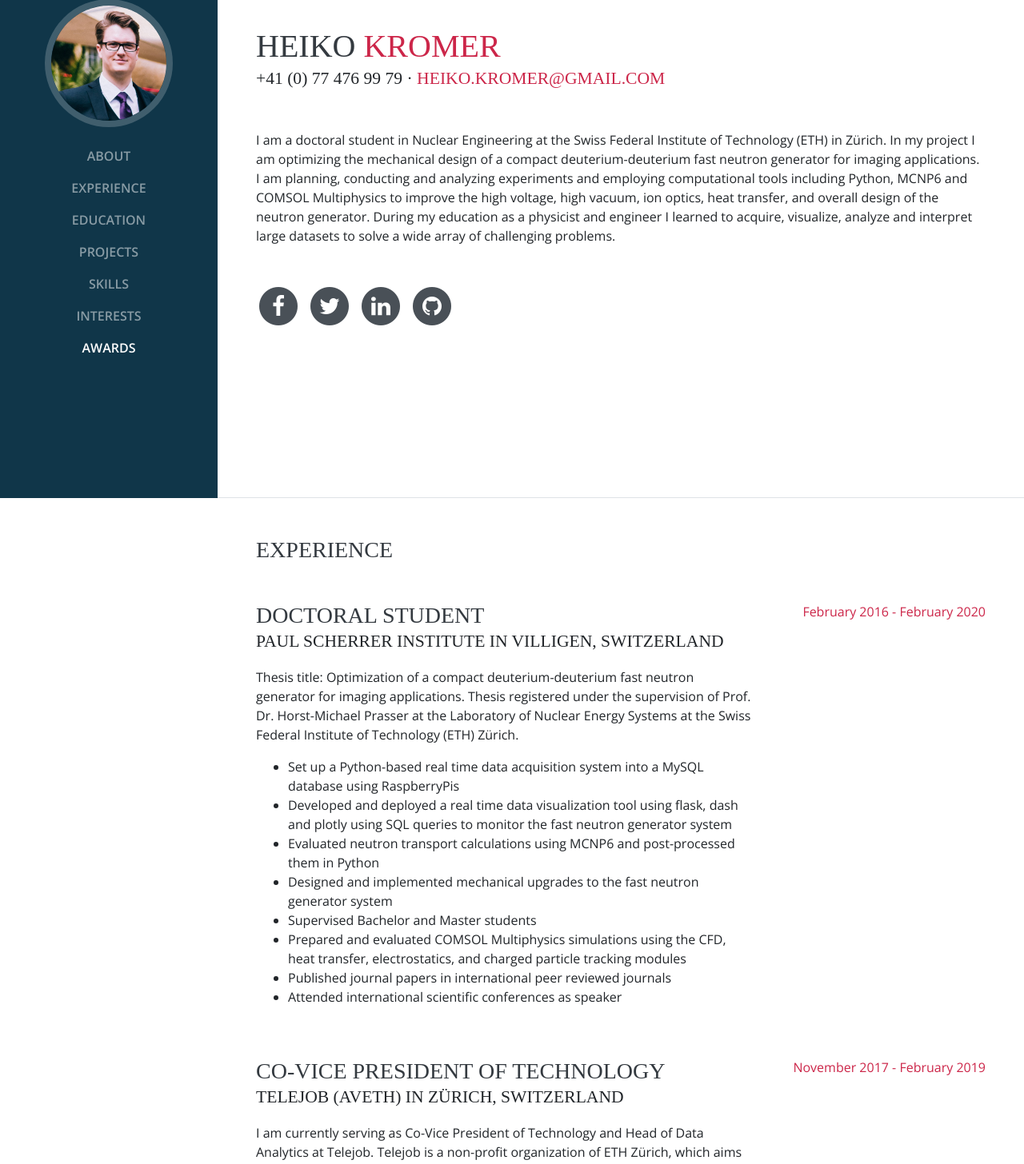
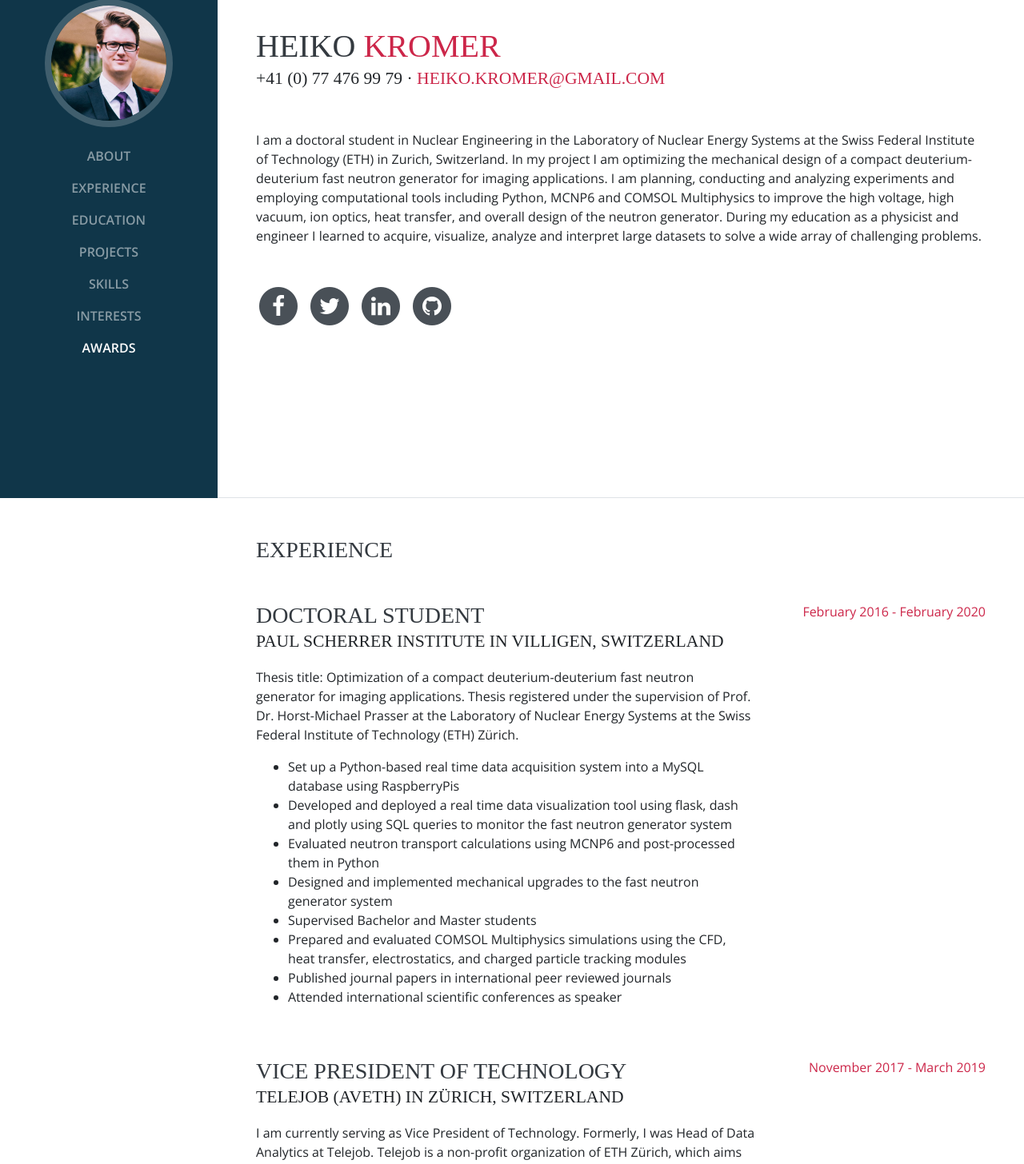
Before and after one commit to kromerh/my-portfolio, a Vue app: page / in a window 1280 px wide. Shown: the part 177-1633 px from the top of the page at 80% size. Built offline with nearby package versions, Linux system fonts and the light colour scheme; some icons are missing; a web font is replaced by a local one.

Commit message:
updated ETH

```diff
--- a/src/App.vue
+++ b/src/App.vue
@@ -146,7 +146,7 @@
               <div class="subheading mb-3">Master of Science in Nuclear Reactor Physics and Engineering</div>
               <p>Second part of the European Union program "European Master in Nuclear Energy" (EMINE).</p>
               <p>Master thesis "Experimental Determination of Model Parameters for Subcooled Nucleate Flow Boiling" at ABB Corporate Research in Västeras, Sweden. Grade: 20.0 / 20.0</p>
-              <p>Final Grade: 16.2 / 20.0 with distinction "mention très bien"</p>
+              <p>Final Grade: 16.2 / 20.0 with distinction "mention trés bien"</p>
             </div>
             <div class="resume-date text-md-right">
               <span class="text-primary">September 2014 - September 2015</span>
@@ -405,7 +405,7 @@ export default {
       surname: 'Kromer',
       address: '+41 (0) 77 476 99 79 ·',
       email: 'heiko.kromer@gmail.com',
-      aboutMe: 'I am a doctoral student in Nuclear Engineering at the Swiss Federal Institute of Technology (ETH) in Zürich. In my project I am optimizing the mechanical design of a compact deuterium-deuterium fast neutron generator for imaging applications. I am planning, conducting and analyzing experiments and employing computational tools including Python, MCNP6 and COMSOL Multiphysics to improve the high voltage, high vacuum, ion optics, heat transfer, and overall design of the neutron generator. During my education as a physicist and engineer I learned to acquire, visualize, analyze and interpret large datasets to solve a wide array of challenging problems.',
+      aboutMe: 'I am a doctoral student in Nuclear Engineering in the Laboratory of Nuclear Energy Systems at the Swiss Federal Institute of Technology (ETH) in Zurich, Switzerland. In my project I am optimizing the mechanical design of a compact deuterium-deuterium fast neutron generator for imaging applications. I am planning, conducting and analyzing experiments and employing computational tools including Python, MCNP6 and COMSOL Multiphysics to improve the high voltage, high vacuum, ion optics, heat transfer, and overall design of the neutron generator. During my education as a physicist and engineer I learned to acquire, visualize, analyze and interpret large datasets to solve a wide array of challenging problems.',
       experience: [
         {
           position: 'Doctoral Student',
@@ -425,9 +425,9 @@ export default {
           endDate: 'February 2020'
         },
         {
-          position: 'Co-Vice President of Technology',
+          position: 'Vice President of Technology',
           company: 'Telejob (AVETH) in Zürich, Switzerland',
-          description: 'I am currently serving as Co-Vice President of Technology and Head of Data Analytics at Telejob. Telejob is a non-profit organization of ETH Zürich, which aims to reach and connect students and employers - companies as well as universities - in Switzerland. Telejob is run mainly by student volunteers.',
+          description: 'I am currently serving as Vice President of Technology. Formerly, I was Head of Data Analytics at Telejob. Telejob is a non-profit organization of ETH Zürich, which aims to reach and connect students and employers - companies as well as universities - in Switzerland. Telejob is run mainly by student volunteers.',
           items: [
             'Implemented and supported Google G-Suite in the organization',
             'Took on the role of administrator of Linux based web servers and MySQL databases',
@@ -437,7 +437,7 @@ export default {
 
           ],
           startDate: 'November 2017',
-          endDate: 'February 2019'
+          endDate: 'March 2019'
         },
         {
           position: 'Firefighter',
```
Also changed, not shown: src/App.vue.html (+5 -5 lines).
